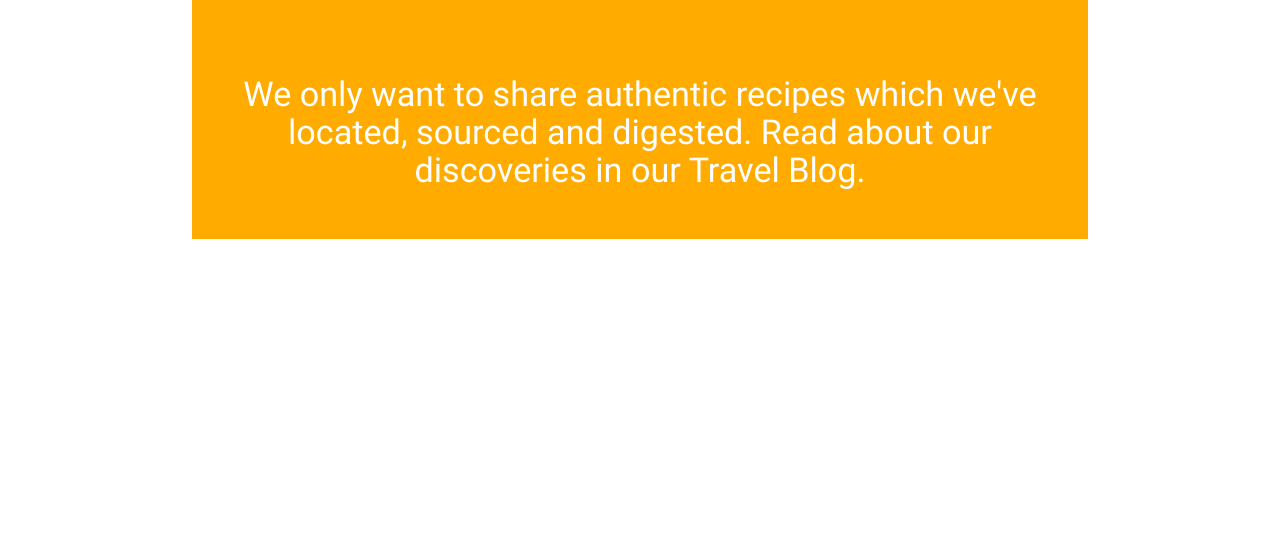
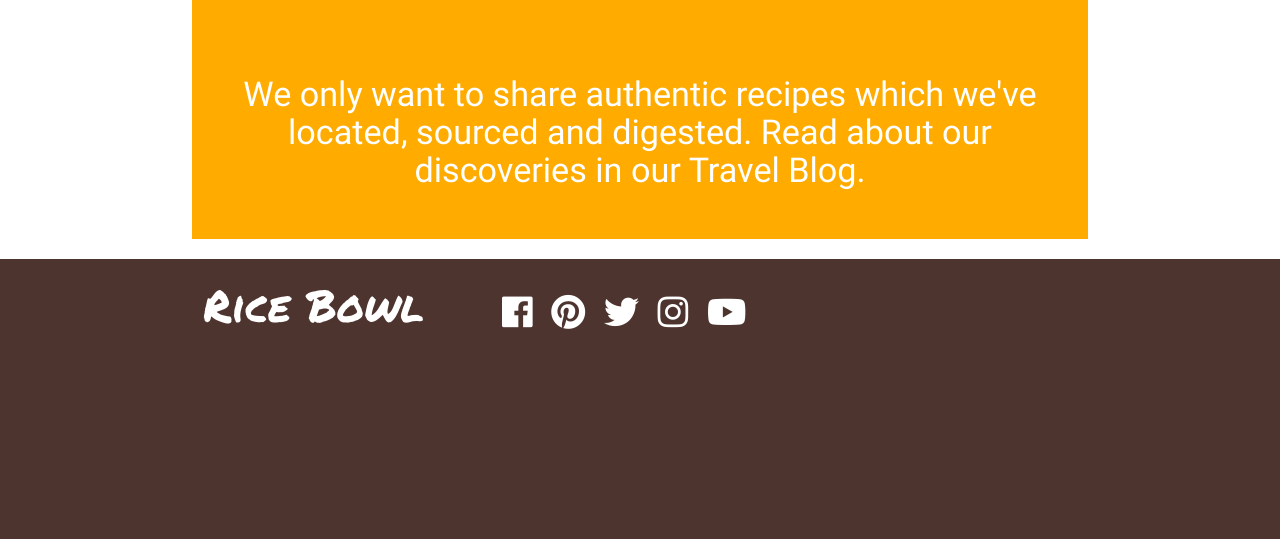
Before and after one commit to Code-Institute-Submissions/ricebowl-milestone3project, a Flask app: page / in a window 1280 px wide. Shown: the part 2461-3020 px from the top of the page. Before the commit the page ends 2700 px from the top, so only its background shows below. Run offline with Flask 2, Linux system fonts and the light colour scheme; some libraries are stand-ins or nearby versions.

Commit message:
Added footer banner to homepage with social links

```diff
--- a/static/css/style.css
+++ b/static/css/style.css
@@ -79,7 +79,21 @@ h3 {
     margin-right: 0px;
 }
 
+.homepage-footer-banner {
+    min-height: 240px;
+}
 
+.homepage-footer-banner i {
+    font-size: 35px;
+    padding-right: 15px;
+    color: #ffffff;
+    padding-top: 35px;
+}
+
+.homepage-footer-banner h3 {
+    min-height: 240px;
+    color: #ffffff;
+}
 
 /*-------------------------------------------Navbar */
 
--- a/templates/base.html
+++ b/templates/base.html
@@ -6,6 +6,7 @@
     <link rel="stylesheet" href="https://cdnjs.cloudflare.com/ajax/libs/materialize/0.100.2/css/materialize.min.css">
     <link rel="stylesheet" href="{{url_for('static', filename='css/style.css')}}" type="text/css"/>
     <link href="https://fonts.googleapis.com/css2?family=Permanent+Marker&display=swap" rel="stylesheet">
+    <link rel="stylesheet" href="https://use.fontawesome.com/releases/v5.0.10/css/all.css" integrity="sha384-+d0P83n9kaQMCwj8F4RJB66tzIwOKmrdb46+porD/OvrJ+37WqIM7UoBtwHO6Nlg" crossorigin="anonymous" />
     <title>Rice Bowl</title>
 </head>
 <body>
--- a/templates/homepage.html
+++ b/templates/homepage.html
@@ -44,4 +44,19 @@
     </div>
 </div>
 
+<div class="row homepage-footer-banner brown darken-3">
+    <div class="container">
+        <div class="col s4">
+            <h3>Rice Bowl</h3>
+        </div>
+        <div class="col s8">
+            <a target="_blank" href="https://facebook.com"><i class="fab fa-facebook" aria-hidden="true"></i></a>
+            <a target="_blank" href="https://pinterest.com"><i class="fab fa-pinterest" aria-hidden="true"></i></a>
+            <a target="_blank" href="https://twitter.com"><i class="fab fa-twitter" aria-hidden="true"></i></a>
+            <a target="_blank" href="https://instagram.com"><i class="fab fa-instagram" aria-hidden="true"></i></a>
+            <a target="_blank" href="https://youtube.com"><i class="fab fa-youtube" aria-hidden="true"></i></a>
+        </div>
+    </div>
+</div>
+
 {% endblock %}
```
